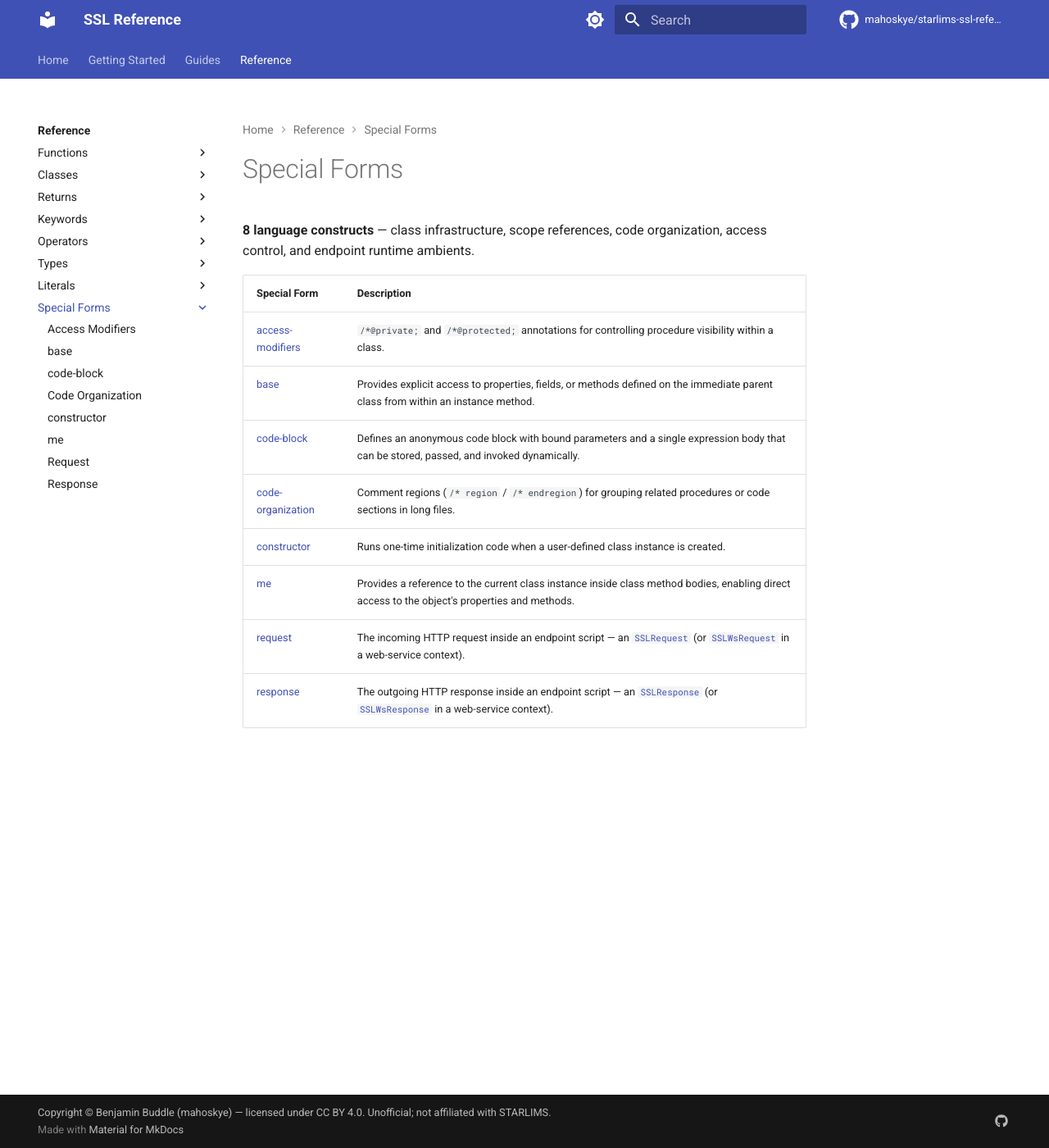
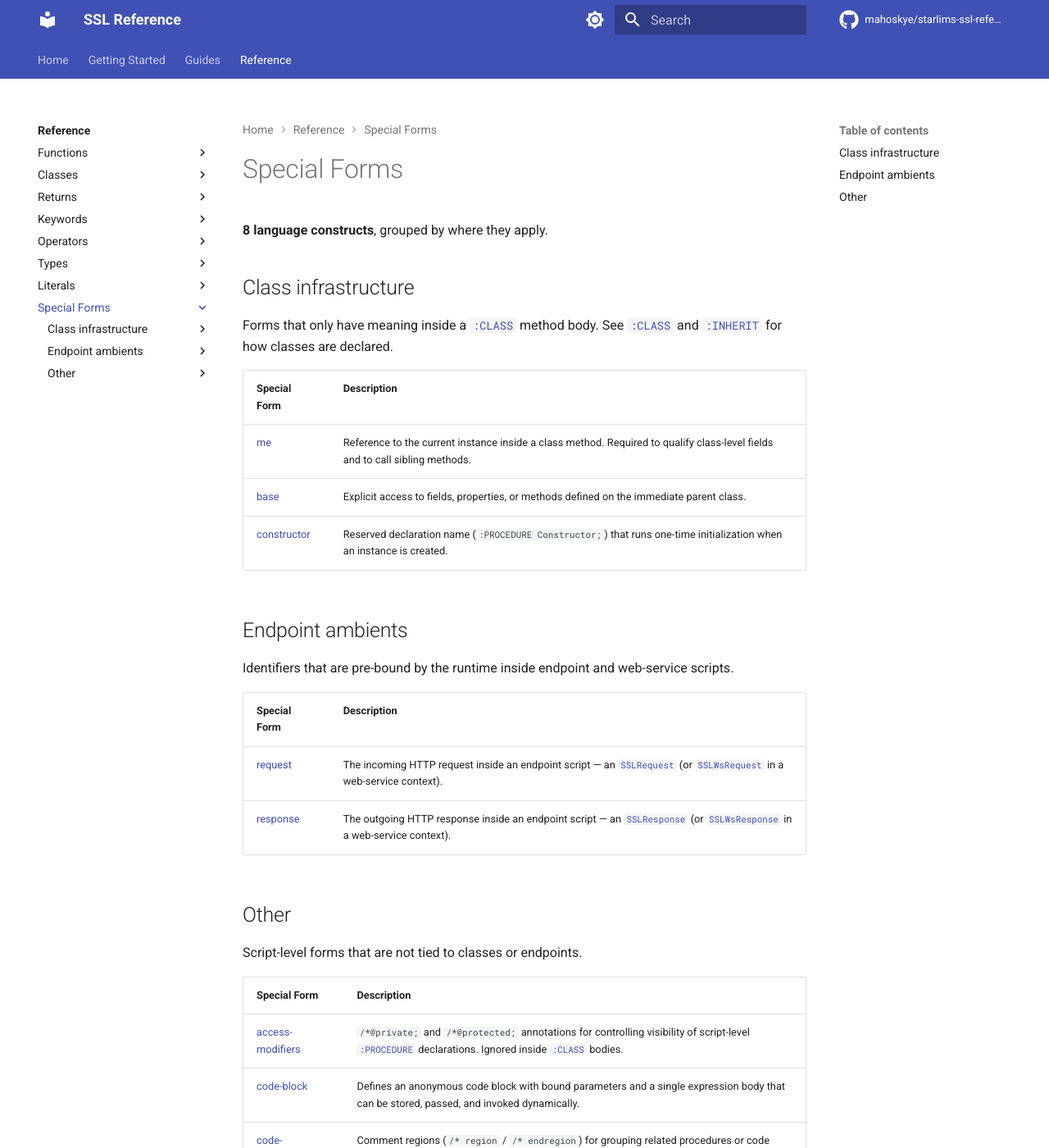
Before and after one commit to mahoskye/starlims-ssl-reference, an MkDocs documentation site: the page built from content/reference/special-forms/index.md, in a window 1280 px wide and 1400 px high. Shown: the whole window at 82% size. Built offline with MkDocs 1.6.1 and Material for MkDocs 9.7.7, drawn with Linux system fonts in a browser that asks for light colours; comment, search, counter and statistics services are not loaded; some of the changed text lies outside the part shown.

Commit message:
docs: group class-related special forms and cross-link from CLASS (#5)
Special Forms had Me:, Base:, and Constructor sitting in a flat list
next to unrelated forms like code-block and request/response, making it
hard to discover them from the :CLASS page. Restructure without moving
files (URLs stay stable):

- mkdocs.yml: split the Special Forms nav into Class infrastructure
  (me, base, constructor), Endpoint ambients (request, response), and
  Other (access-modifiers, code-block, code-organization).
- special-forms/index.md: regroup the index table the same way and
  clarify that access modifiers are ignored inside :CLASS bodies, so
  they belong in Other rather than with the class forms.
- keywords/CLASS.md: add a "Class infrastructure" section that
  cross-links Me:, Base:, and Constructor with one-line descriptions
  and an anchor into the grouped index.

Co-Authored-By: Claude Opus 4.7 (1M context) <noreply@anthropic.com>

```diff
--- a/content/reference/special-forms/index.md
+++ b/content/reference/special-forms/index.md
@@ -1,6 +1,6 @@
 ---
 title: "Special Forms"
-summary: "8 language constructs - class infrastructure, scope references, code organization, access control, and endpoint runtime ambients."
+summary: "8 language constructs grouped by role - class infrastructure, endpoint runtime ambients, and other script-level forms."
 starlims:
   applies_to: [11]
   verified_against: [11]
@@ -8,15 +8,33 @@ starlims:
 
 # Special Forms
 
-**8 language constructs** — class infrastructure, scope references, code organization, access control, and endpoint runtime ambients.
+**8 language constructs**, grouped by where they apply.
+
+## Class infrastructure
+
+Forms that only have meaning inside a [`:CLASS`](../keywords/CLASS.md) method body. See [`:CLASS`](../keywords/CLASS.md) and [`:INHERIT`](../keywords/INHERIT.md) for how classes are declared.
 
 | Special Form | Description |
 |--------------|-------------|
-| [access-modifiers](access-modifiers.md) | `/*@private;` and `/*@protected;` annotations for controlling procedure visibility within a class. |
-| [base](base.md) | Provides explicit access to properties, fields, or methods defined on the immediate parent class from within an instance method. |
+| [me](me.md) | Reference to the current instance inside a class method. Required to qualify class-level fields and to call sibling methods. |
+| [base](base.md) | Explicit access to fields, properties, or methods defined on the immediate parent class. |
+| [constructor](constructor.md) | Reserved declaration name (`:PROCEDURE Constructor;`) that runs one-time initialization when an instance is created. |
+
+## Endpoint ambients
+
+Identifiers that are pre-bound by the runtime inside endpoint and web-service scripts.
+
+| Special Form | Description |
+|--------------|-------------|
+| [request](request.md) | The incoming HTTP request inside an endpoint script — an [`SSLRequest`](../returns/SSLRequest.md) (or [`SSLWsRequest`](../returns/SSLWsRequest.md) in a web-service context). |
+| [response](response.md) | The outgoing HTTP response inside an endpoint script — an [`SSLResponse`](../returns/SSLResponse.md) (or [`SSLWsResponse`](../returns/SSLWsResponse.md) in a web-service context). |
+
+## Other
+
+Script-level forms that are not tied to classes or endpoints.
+
+| Special Form | Description |
+|--------------|-------------|
+| [access-modifiers](access-modifiers.md) | `/*@private;` and `/*@protected;` annotations for controlling visibility of script-level [`:PROCEDURE`](../keywords/PROCEDURE.md) declarations. Ignored inside [`:CLASS`](../keywords/CLASS.md) bodies. |
 | [code-block](code-block.md) | Defines an anonymous code block with bound parameters and a single expression body that can be stored, passed, and invoked dynamically. |
 | [code-organization](code-organization.md) | Comment regions (`/* region` / `/* endregion`) for grouping related procedures or code sections in long files. |
-| [constructor](constructor.md) | Runs one-time initialization code when a user-defined class instance is created. |
-| [me](me.md) | Provides a reference to the current class instance inside class method bodies, enabling direct access to the object's properties and methods. |
-| [request](request.md) | The incoming HTTP request inside an endpoint script — an [`SSLRequest`](../returns/SSLRequest.md) (or [`SSLWsRequest`](../returns/SSLWsRequest.md) in a web-service context). |
-| [response](response.md) | The outgoing HTTP response inside an endpoint script — an [`SSLResponse`](../returns/SSLResponse.md) (or [`SSLWsResponse`](../returns/SSLWsResponse.md) in a web-service context). |
--- a/mkdocs.yml
+++ b/mkdocs.yml
@@ -557,11 +557,14 @@ nav:
       - reference/literals/true.md
     - Special Forms:
       - reference/special-forms/index.md
-      - reference/special-forms/access-modifiers.md
-      - reference/special-forms/base.md
-      - reference/special-forms/code-block.md
-      - reference/special-forms/code-organization.md
-      - reference/special-forms/constructor.md
-      - reference/special-forms/me.md
-      - reference/special-forms/request.md
-      - reference/special-forms/response.md
+      - Class infrastructure:
+        - reference/special-forms/me.md
+        - reference/special-forms/base.md
+        - reference/special-forms/constructor.md
+      - Endpoint ambients:
+        - reference/special-forms/request.md
+        - reference/special-forms/response.md
+      - Other:
+        - reference/special-forms/access-modifiers.md
+        - reference/special-forms/code-block.md
+        - reference/special-forms/code-organization.md
```
Also changed, not shown: content/reference/keywords/CLASS.md (+8 -0 lines).
